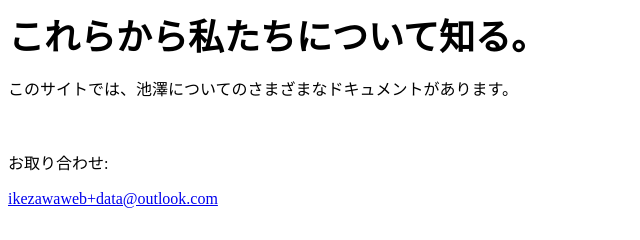
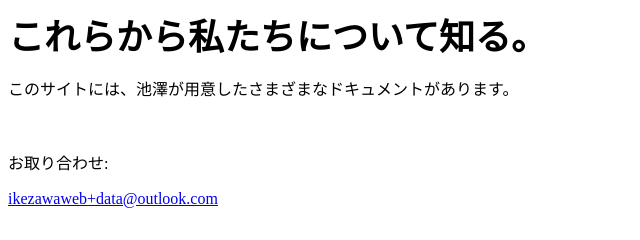
Before and after one commit to ikezawaweb/document, a plain HTML site: page index.html in a window 1280 px wide. Shown: the full height of the page, 0-640 px from the left. Drawn offline with Linux system fonts and the light colour scheme.

Commit message:
Update index.html

```diff
--- a/index.html
+++ b/index.html
@@ -1,6 +1,6 @@
 <p><strong><span style="font-size:36px">これらから私たちについて知る。</span></strong></p>
 
-<p>このサイトでは、池澤についてのさまざまなドキュメントがあります。</p>
+<p>このサイトには、池澤が用意したさまざまなドキュメントがあります。</p>
 
 <p>&nbsp;</p>
 
```
